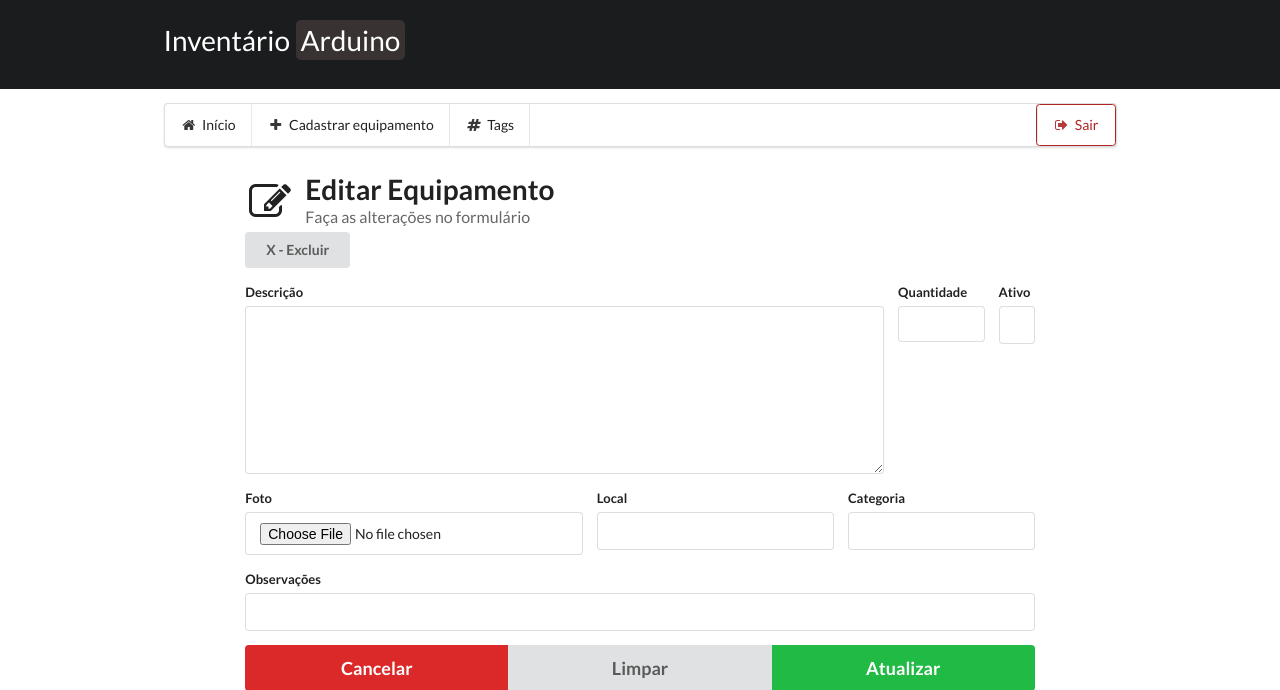
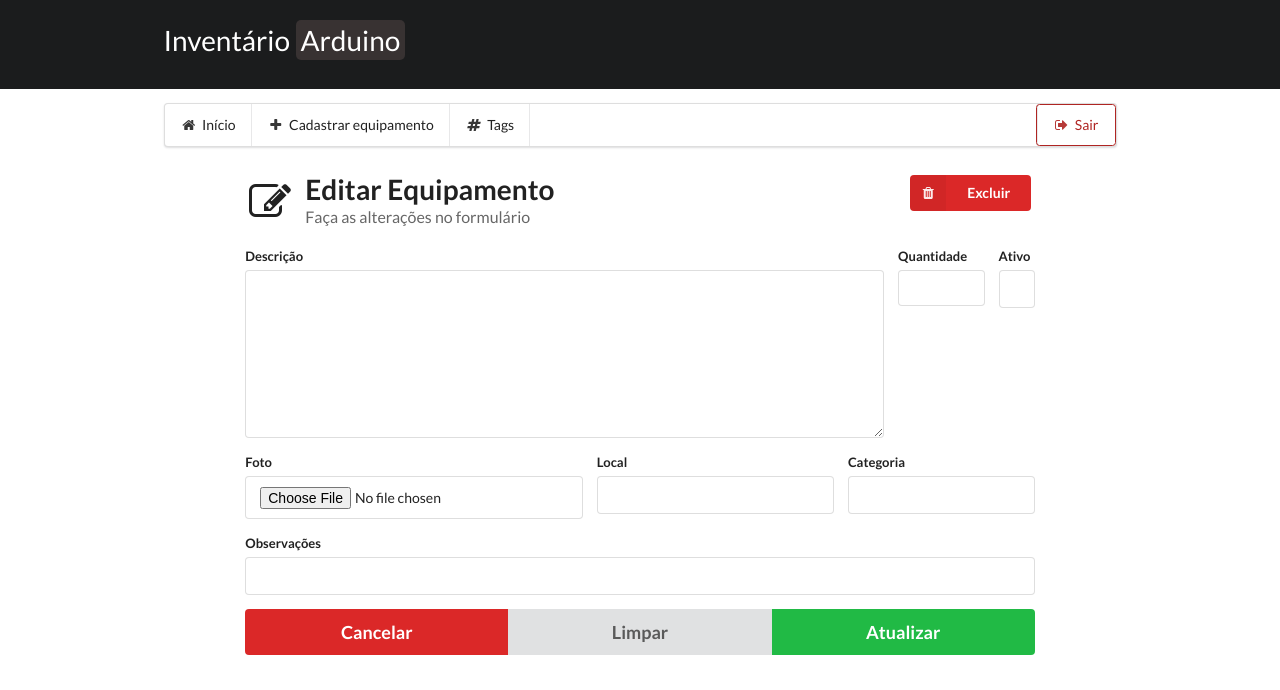
Before and after one commit to felipeflamarion/controle-arduino, a Django app: template arduino/templates/cadastro_equipamento.html in a window 1280 px wide. Shown: the top 690 px of the page. Run offline with Django 3.2, Linux system fonts and the light colour scheme; the template is opened without the code that fills it: most values are stand-ins (such as "Sample title", 1, 10 or a date in 2020); form fields are guessed from the names that the template uses; parts of the project's set-up code (start-up, migrations or seed data) failed here and were passed over.

Commit message:
Exclusão de "Equipamento"

```diff
--- a/arduino/static/js/arduino.js
+++ b/arduino/static/js/arduino.js
@@ -3,3 +3,9 @@ $(document).ready(function () {
     $('#id_local').dropdown();
     $('#id_categoria').dropdown();
 });
+
+
+
+$('.abrirModalConfirmacao').click(function () {
+    $('.modalConfirmacao').modal('show');
+});
--- a/arduino/templates/__scripts__.html
+++ b/arduino/templates/__scripts__.html
@@ -1,7 +1,7 @@
 {% load static %}
 
+<script type="text/javascript" src="{% static 'js/jquery.min.js' %}"></script>
 <script type="text/javascript" src="{% static 'js/jquery-ui.js' %}"></script>
-<script type="text/javascript" src="{% static 'js/jquery.min.js' %}"></script>
 <script type="text/javascript" src="{% static 'js/jquery.mask.js' %}"></script>
 <script type="text/javascript" src="{% static 'semantic/semantic.min.js' %}"></script>
 <script type="text/javascript" src="{% static 'js/arduino.js' %}"></script>
--- a/arduino/templates/cadastro_equipamento.html
+++ b/arduino/templates/cadastro_equipamento.html
@@ -23,6 +23,8 @@
 
     {% if form %}
         <div class="ten wide column">
+            <div class="ui grid">
+                <div class="left floated thirteen wide column">
                     <h1 class="ui header">
                         {% if not id %}
                             <i class="plus icon"></i>
@@ -40,12 +42,21 @@
                                     Faça as alterações no formulário
                                 </div>
                             </div>
-                    <div class="ui right aligned">
-                        <a class="ui button" href="{% url 'desativar_equipamento' id %}">X - Excluir</a>
+                        {% endif %}
+                    </h1>
+                </div>
+
+                {% if id %}
+                    <div class="right floated right aligned three wide column">
+                        <a class="abrirModalConfirmacao" href="#">
+                            <div class="ui labeled icon button red">
+                                <i class="trash icon"></i> Excluir
+                            </div>
+                        </a>
                     </div>
                 {% endif %}
-            </h1>
-
+            </div>
+            <br/>
 
             <form method="POST" action="
                 {% if not id %}{% url 'cadastro_equipamento' %} {% else %}{% url 'editar_equipamento' id %}{% endif %}"
@@ -154,4 +165,27 @@
         <div class="ui red message">Falha ao carregar o fomulário!</div>
     {% endif %}
 
+
+    {% if id %}
+        {#========== MODAL ==========#}
+        <div class="ui small modal modalConfirmacao">
+            <i class="close icon"></i>
+            <div class="ui icon header">
+                <i class="trash icon"></i>
+                Deseja realmente excluir?
+            </div>
+            <div class="ui actions">
+                <div class="ui green ok inverted button">
+                    <i class="remove icon"></i>
+                    Não
+                </div>
+                <a class="ui red ok inverted button" href="{% url 'excluir_equipamento' id %}">
+                    <i class="remove icon"></i>
+                    Sim
+                </a>
+            </div>
+        </div>
+        {#========== / MODAL ==========#}
+    {% endif %}
+
 {% endblock %}
--- a/arduino/urls.py
+++ b/arduino/urls.py
@@ -12,13 +12,13 @@ urlpatterns = [
     url(r'^login/$', LoginView.as_view(), name='login'),
     url(r'^logout/$', views.Logout, name='logout'),
 
-    url(r'^painel/$', PainelView.as_view(), name='painel'),
+    url(r'^painel/$', views.Painel, name='painel'),
     url(r'^equipamento/cadastrar/$', CadastroEquipamentoView.as_view(), name='cadastro_equipamento'),
     url(r'^equipamento/editar/(?P<id_equipamento>\d+)/$', CadastroEquipamentoView.as_view(), name='editar_equipamento'),
+    url(r'^equipamento/excluir/(?P<id_equipamento>[\d]+)/$', ExcluirEquipamentoView.as_view(),
+        name='excluir_equipamento'),
 
-    url(r'^equipamento/desativar/(?P<id_equipamento>[\d]+)/$', DesativarEquipamentoView.as_view(),
-        name='desativar_equipamento'),
-    url(r'^equipamento/ativar/(?P<id_equipamento>[\d]+)/$', AtivarEquipamentoView.as_view(), name='ativar_equipamento'),
+    # url(r'^equipamento/ativar/(?P<id_equipamento>[\d]+)/$', AtivarEquipamentoView.as_view(), name='ativar_equipamento'),
     url(r'^equipamento/(?P<id_equipamento>[\d]+)/$', VisualizarEquipamentoView.as_view(), name='visualizar_equipamento'),
     url(r'^equipamento/acrescentar/(?P<id_equipamento>[\d]+)/$', AcrescentarUnidadeView.as_view(),
         name='acrescentar_equipamento'),
--- a/arduino/views/__init__.py
+++ b/arduino/views/__init__.py
@@ -2,8 +2,8 @@
 from inicio import InicioView
 from usuario import CadastroUsuarioView
 from log import LoginView, Logout
-from painel import PainelView
-from equipamento import CadastroEquipamentoView, VisualizarEquipamentoView, DesativarEquipamentoView, \
-    AtivarEquipamentoView, AcrescentarUnidadeView, ReduzirUnidadeView
+from painel import Painel
+from equipamento import CadastroEquipamentoView, VisualizarEquipamentoView, ExcluirEquipamentoView, \
+    AcrescentarUnidadeView, ReduzirUnidadeView
 from comentario import ComentarView
 from utilizacao import EmprestarView, DevolverView
```
Also changed, not shown: arduino/templates/painel.html (+12 -0 lines), arduino/views/equipamento.py (+15 -24 lines), arduino/views/painel.py (+7 -8 lines). Lines whose indentation alone changed are shown as unchanged.
